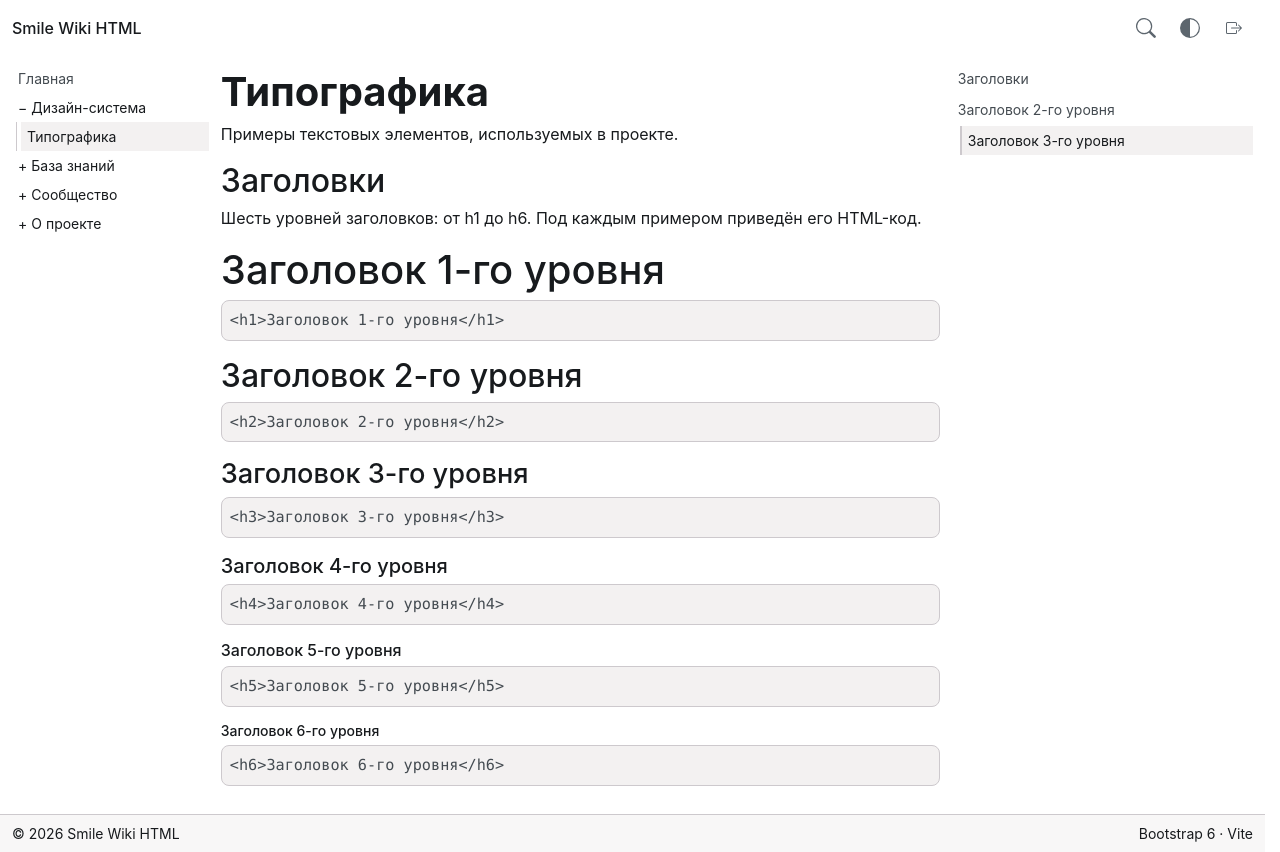
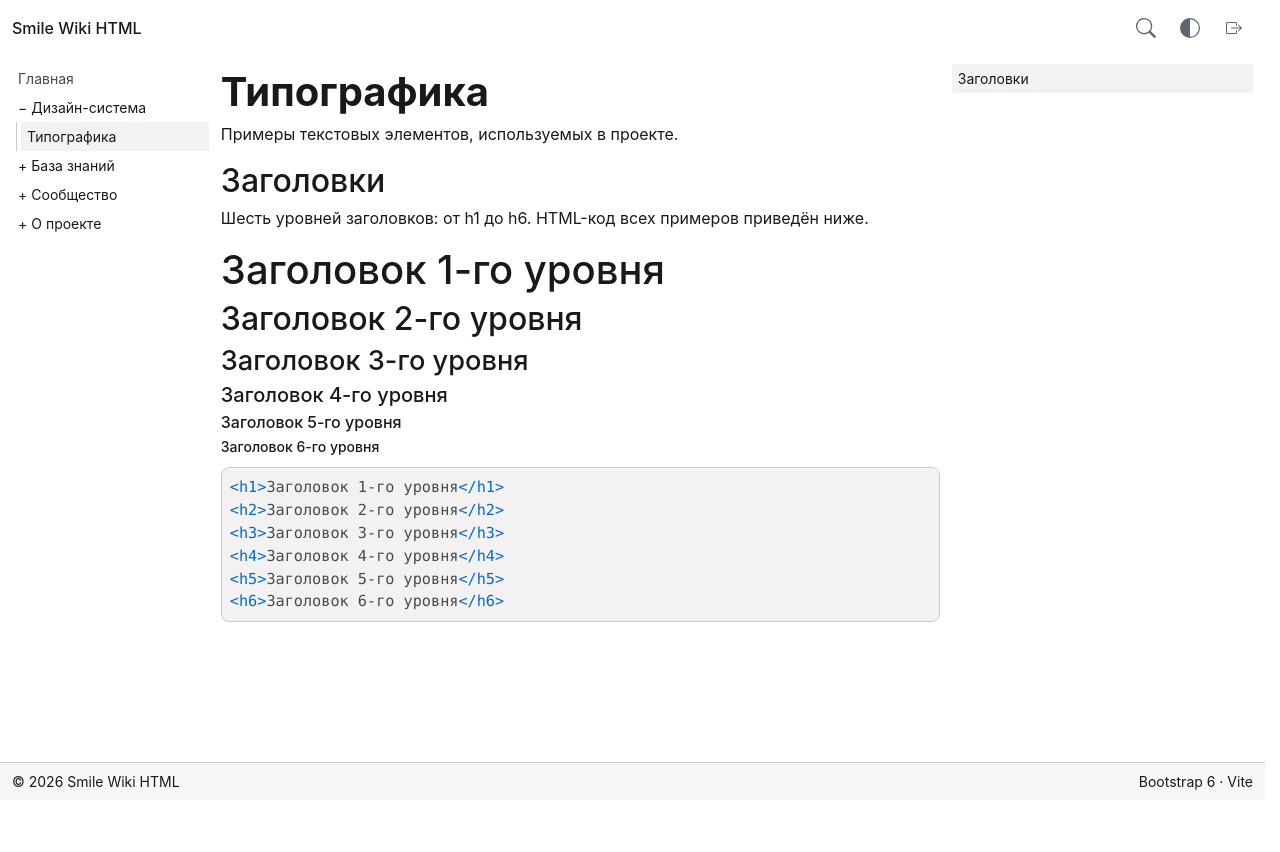
Before and after one commit to iworkup/smilewikihtml, a website: page docs/text.html in a window 1280 px wide. After the commit the page ends 800 px from the top, so only its background shows below. Drawn offline with Linux system fonts and the light colour scheme.

Commit message:
Упорядочить примеры заголовков и выделить теги в коде

```diff
--- a/docs/text.html
+++ b/docs/text.html
@@ -154,18 +154,24 @@
         <p>Примеры текстовых элементов, используемых в проекте.</p>
         <section class="mb-3" id="headings">
           <h2 id="заголовки">Заголовки</h2>
-          <p>Шесть уровней заголовков: от h1 до h6. Под каждым примером приведён его HTML-код.</p>
-          <div class="mb-4"><h1>Заголовок 1-го уровня</h1><pre class="p-3 bg-2 border rounded"><code>&lt;h1&gt;Заголовок 1-го уровня&lt;/h1&gt;</code></pre></div>
-          <div class="mb-4"><h2 id="заголовок-2-го-уровня">Заголовок 2-го уровня</h2><pre class="p-3 bg-2 border rounded"><code>&lt;h2&gt;Заголовок 2-го уровня&lt;/h2&gt;</code></pre></div>
-          <div class="mb-4"><h3 id="заголовок-3-го-уровня">Заголовок 3-го уровня</h3><pre class="p-3 bg-2 border rounded"><code>&lt;h3&gt;Заголовок 3-го уровня&lt;/h3&gt;</code></pre></div>
-          <div class="mb-4"><h4>Заголовок 4-го уровня</h4><pre class="p-3 bg-2 border rounded"><code>&lt;h4&gt;Заголовок 4-го уровня&lt;/h4&gt;</code></pre></div>
-          <div class="mb-4"><h5>Заголовок 5-го уровня</h5><pre class="p-3 bg-2 border rounded"><code>&lt;h5&gt;Заголовок 5-го уровня&lt;/h5&gt;</code></pre></div>
-          <div class="mb-4"><h6>Заголовок 6-го уровня</h6><pre class="p-3 bg-2 border rounded"><code>&lt;h6&gt;Заголовок 6-го уровня&lt;/h6&gt;</code></pre></div>
+          <p>Шесть уровней заголовков: от h1 до h6. HTML-код всех примеров приведён ниже.</p>
+          <h1 data-typography-example>Заголовок 1-го уровня</h1>
+          <h2 data-typography-example>Заголовок 2-го уровня</h2>
+          <h3 data-typography-example>Заголовок 3-го уровня</h3>
+          <h4 data-typography-example>Заголовок 4-го уровня</h4>
+          <h5 data-typography-example>Заголовок 5-го уровня</h5>
+          <h6 data-typography-example>Заголовок 6-го уровня</h6>
+          <pre class="mt-4 p-3 bg-2 border rounded"><code><span class="fg-primary">&lt;h1&gt;</span>Заголовок 1-го уровня<span class="fg-primary">&lt;/h1&gt;</span>
+<span class="fg-primary">&lt;h2&gt;</span>Заголовок 2-го уровня<span class="fg-primary">&lt;/h2&gt;</span>
+<span class="fg-primary">&lt;h3&gt;</span>Заголовок 3-го уровня<span class="fg-primary">&lt;/h3&gt;</span>
+<span class="fg-primary">&lt;h4&gt;</span>Заголовок 4-го уровня<span class="fg-primary">&lt;/h4&gt;</span>
+<span class="fg-primary">&lt;h5&gt;</span>Заголовок 5-го уровня<span class="fg-primary">&lt;/h5&gt;</span>
+<span class="fg-primary">&lt;h6&gt;</span>Заголовок 6-го уровня<span class="fg-primary">&lt;/h6&gt;</span></code></pre>
         </section>
       </div>
       <aside class="d-none lg:d-block lg:col-3" aria-label="Оглавление страницы">
         <nav id="pageNav" data-desktop-menu class="nav flex-column flex-nowrap position-fixed overflow-y-auto py-3">
-          <div class="nav flex-column" data-page-toc><!-- generated:toc:start --><a class="nav-link justify-content-start py-1 px-2 lh-sm fs-sm text-wrap rounded-0 border-0" href="#%D0%B7%D0%B0%D0%B3%D0%BE%D0%BB%D0%BE%D0%B2%D0%BA%D0%B8">Заголовки</a><a class="nav-link justify-content-start py-1 px-2 lh-sm fs-sm text-wrap rounded-0 border-0" href="#%D0%B7%D0%B0%D0%B3%D0%BE%D0%BB%D0%BE%D0%B2%D0%BE%D0%BA-2-%D0%B3%D0%BE-%D1%83%D1%80%D0%BE%D0%B2%D0%BD%D1%8F">Заголовок 2-го уровня</a><a class="nav-link justify-content-start py-1 px-2 lh-sm fs-sm text-wrap rounded-0 ms-3 border-start border-2 border-top-0 border-end-0 border-bottom-0" href="#%D0%B7%D0%B0%D0%B3%D0%BE%D0%BB%D0%BE%D0%B2%D0%BE%D0%BA-3-%D0%B3%D0%BE-%D1%83%D1%80%D0%BE%D0%B2%D0%BD%D1%8F">Заголовок 3-го уровня</a><!-- generated:toc:end --></div>
+          <div class="nav flex-column" data-page-toc><!-- generated:toc:start --><a class="nav-link justify-content-start py-1 px-2 lh-sm fs-sm text-wrap rounded-0 border-0" href="#%D0%B7%D0%B0%D0%B3%D0%BE%D0%BB%D0%BE%D0%B2%D0%BA%D0%B8">Заголовки</a><!-- generated:toc:end --></div>
         </nav>
       </aside>
     </div>
@@ -196,7 +202,7 @@
       <button class="btn-close" type="button" data-bs-dismiss="drawer" aria-label="Закрыть оглавление"></button>
     </div>
     <div class="drawer-body">
-      <nav class="nav flex-column" aria-label="Оглавление" data-page-toc><!-- generated:toc:start --><a class="nav-link justify-content-start py-1 px-2 lh-sm fs-sm text-wrap rounded-0 border-0" href="#%D0%B7%D0%B0%D0%B3%D0%BE%D0%BB%D0%BE%D0%B2%D0%BA%D0%B8">Заголовки</a><a class="nav-link justify-content-start py-1 px-2 lh-sm fs-sm text-wrap rounded-0 border-0" href="#%D0%B7%D0%B0%D0%B3%D0%BE%D0%BB%D0%BE%D0%B2%D0%BE%D0%BA-2-%D0%B3%D0%BE-%D1%83%D1%80%D0%BE%D0%B2%D0%BD%D1%8F">Заголовок 2-го уровня</a><a class="nav-link justify-content-start py-1 px-2 lh-sm fs-sm text-wrap rounded-0 ms-3 border-start border-2 border-top-0 border-end-0 border-bottom-0" href="#%D0%B7%D0%B0%D0%B3%D0%BE%D0%BB%D0%BE%D0%B2%D0%BE%D0%BA-3-%D0%B3%D0%BE-%D1%83%D1%80%D0%BE%D0%B2%D0%BD%D1%8F">Заголовок 3-го уровня</a><!-- generated:toc:end --></nav>
+      <nav class="nav flex-column" aria-label="Оглавление" data-page-toc><!-- generated:toc:start --><a class="nav-link justify-content-start py-1 px-2 lh-sm fs-sm text-wrap rounded-0 border-0" href="#%D0%B7%D0%B0%D0%B3%D0%BE%D0%BB%D0%BE%D0%B2%D0%BA%D0%B8">Заголовки</a><!-- generated:toc:end --></nav>
     </div>
   </dialog>
 
```
Also changed, not shown: scripts/wiki-pages.js (+4 -3 lines).
